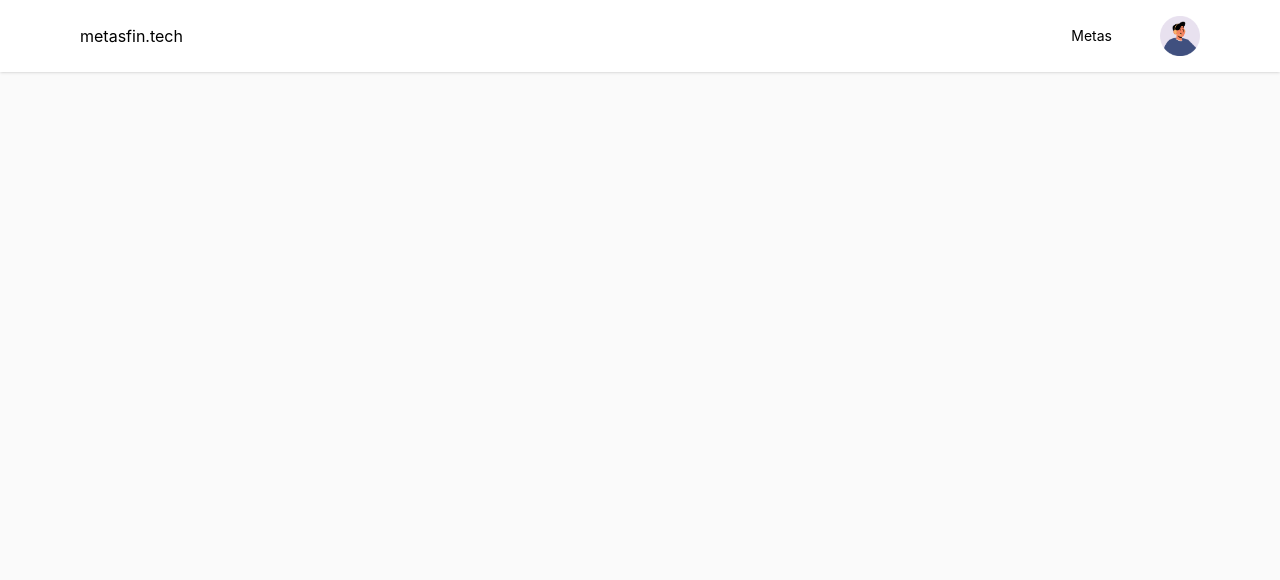
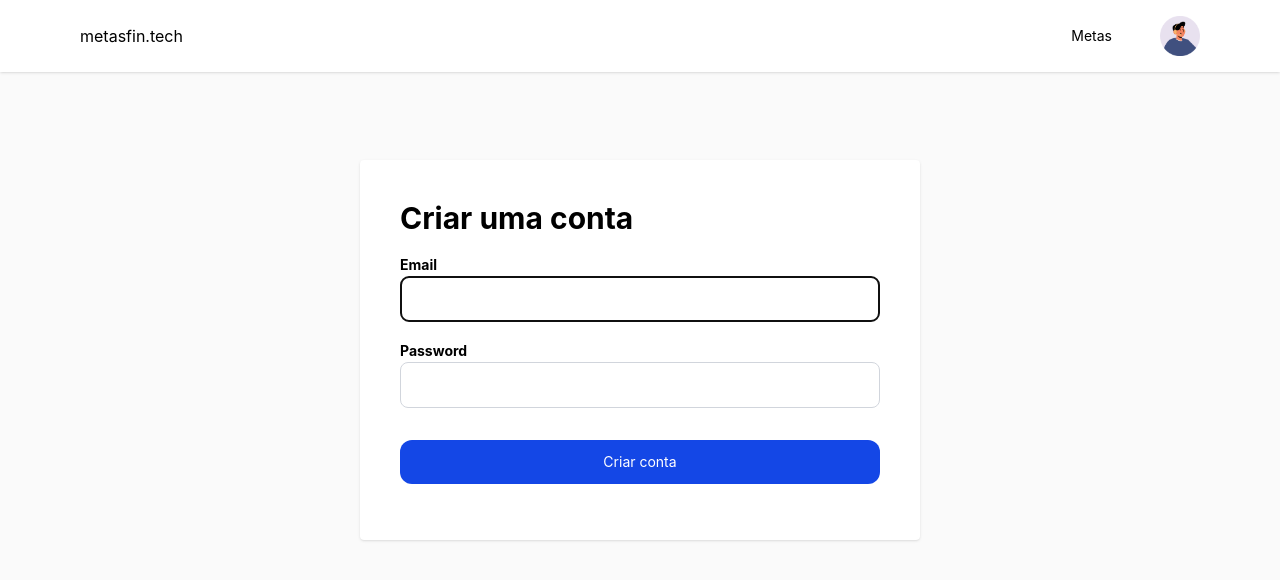
Before and after one commit to lucasoneves/metasfin.tech, a Nuxt app: page /sign-up in a window 1280 px wide. Before the commit this address had no page. Shown: the top 580 px of the page. Built offline with nearby package versions, Linux system fonts and the light colour scheme.

Commit message:
WIP: Estrutura do form de acesso/criar conta

```diff
--- a/components/PageLink.vue
+++ b/components/PageLink.vue
@@ -10,7 +10,7 @@
 
 <script lang="ts" setup>
 defineProps({
-  path: Number,
+  path: String,
   text: String,
 });
 </script>
--- a/pages/challenges/index.vue
+++ b/pages/challenges/index.vue
@@ -63,9 +63,6 @@
 </template>
 
 <script setup lang="ts">
-definePageMeta({
-  middleware: ["auth"], // Aplica o middleware 'auth' a esta página
-});
 const config = useRuntimeConfig();
 const {
   data: challenges,
--- /dev/null
+++ b/pages/sign-in/index.vue
@@ -0,0 +1,54 @@
+<template>
+  <div
+    class="mt-10 ml-auto mr-auto flex gap-4 flex-col w-full md:w-6/12 bg-white p-10 shadow-sm rounded-sm"
+  >
+    <form action="" class="flex flex-col gap-4">
+      <PageTitle content="Login" />
+      <section>
+        <label for="email" class="text-sm font-bold">Email</label>
+        <input
+          id="email"
+          name="email"
+          type="email"
+          autocomplete="username"
+          required
+          autofocus
+          class="py-3 px-4 rounded-lg bg-white border text-sm border-gray-300 w-full"
+        />
+      </section>
+      <section>
+        <label for="password" class="text-sm font-bold">Password</label>
+        <input
+          id="password"
+          name="password"
+          type="password"
+          autocomplete="current-password"
+          required
+          class="py-3 px-4 rounded-lg bg-white border text-sm border-gray-300 w-full"
+        />
+      </section>
+      <Button text="Entrar" variant="primary" class="mt-4" />
+    </form>
+
+    <footer class="flex gap-2 justify-between">
+      <NuxtLink
+        to="/sign-in/recover-password"
+        class="text-xs text-blue-800 text-center mt-5"
+      >
+        Esqueci a senha
+      </NuxtLink>
+      <NuxtLink to="/sign-up" class="text-xs text-blue-800 text-center mt-5">
+        Criar uma conta
+      </NuxtLink>
+    </footer>
+  </div>
+</template>
+
+<script setup lang="ts">
+import { NuxtLink, Title } from "#components";
+import Button from "~/components/Button.vue";
+import PageLink from "~/components/PageLink.vue";
+import PageTitle from "~/components/PageTitle.vue";
+</script>
+
+<style scoped></style>
--- /dev/null
+++ b/pages/sign-in/recover-password/index.vue
@@ -0,0 +1,11 @@
+<template>
+  <div>
+    <PageTitle content="Recuperação de senha" />
+  </div>
+</template>
+
+<script setup lang="ts">
+import PageTitle from "~/components/PageTitle.vue";
+</script>
+
+<style scoped></style>
--- /dev/null
+++ b/pages/sign-up/index.vue
@@ -0,0 +1,54 @@
+<template>
+  <div
+    class="mt-10 ml-auto mr-auto flex gap-4 flex-col w-full md:w-6/12 bg-white p-10 shadow-sm rounded-sm"
+  >
+    <form action="" class="flex flex-col gap-4">
+      <PageTitle content="Criar uma conta" />
+      <section>
+        <label for="email" class="text-sm font-bold">Email</label>
+        <input
+          id="email"
+          name="email"
+          type="email"
+          autocomplete="username"
+          required
+          autofocus
+          class="py-3 px-4 rounded-lg bg-white border text-sm border-gray-300 w-full"
+        />
+      </section>
+      <section>
+        <label for="password" class="text-sm font-bold">Password</label>
+        <input
+          id="password"
+          name="password"
+          type="password"
+          autocomplete="current-password"
+          required
+          class="py-3 px-4 rounded-lg bg-white border text-sm border-gray-300 w-full"
+        />
+      </section>
+      <Button text="Criar conta" variant="primary" class="mt-4" />
+    </form>
+
+    <footer class="flex gap-2 justify-between">
+      <NuxtLink
+        to="/sign-in/recover-password"
+        class="text-xs text-blue-800 text-center mt-5"
+      >
+        Esqueci a senha
+      </NuxtLink>
+      <NuxtLink to="/sign-in" class="text-xs text-blue-800 text-center mt-5">
+        Fazer login
+      </NuxtLink>
+    </footer>
+  </div>
+</template>
+
+<script setup lang="ts">
+import { NuxtLink, Title } from "#components";
+import Button from "~/components/Button.vue";
+import PageLink from "~/components/PageLink.vue";
+import PageTitle from "~/components/PageTitle.vue";
+</script>
+
+<style scoped></style>
```
